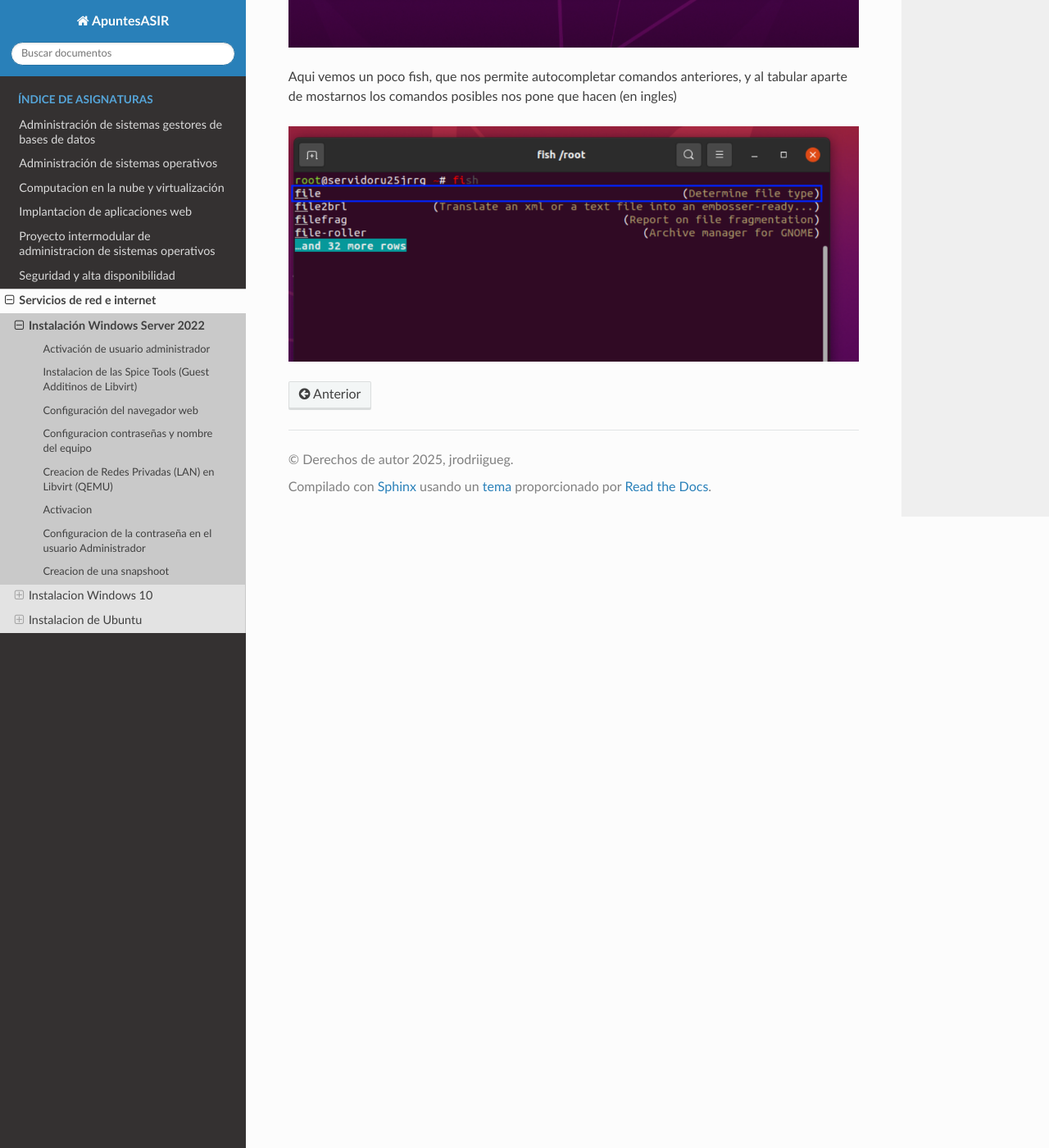
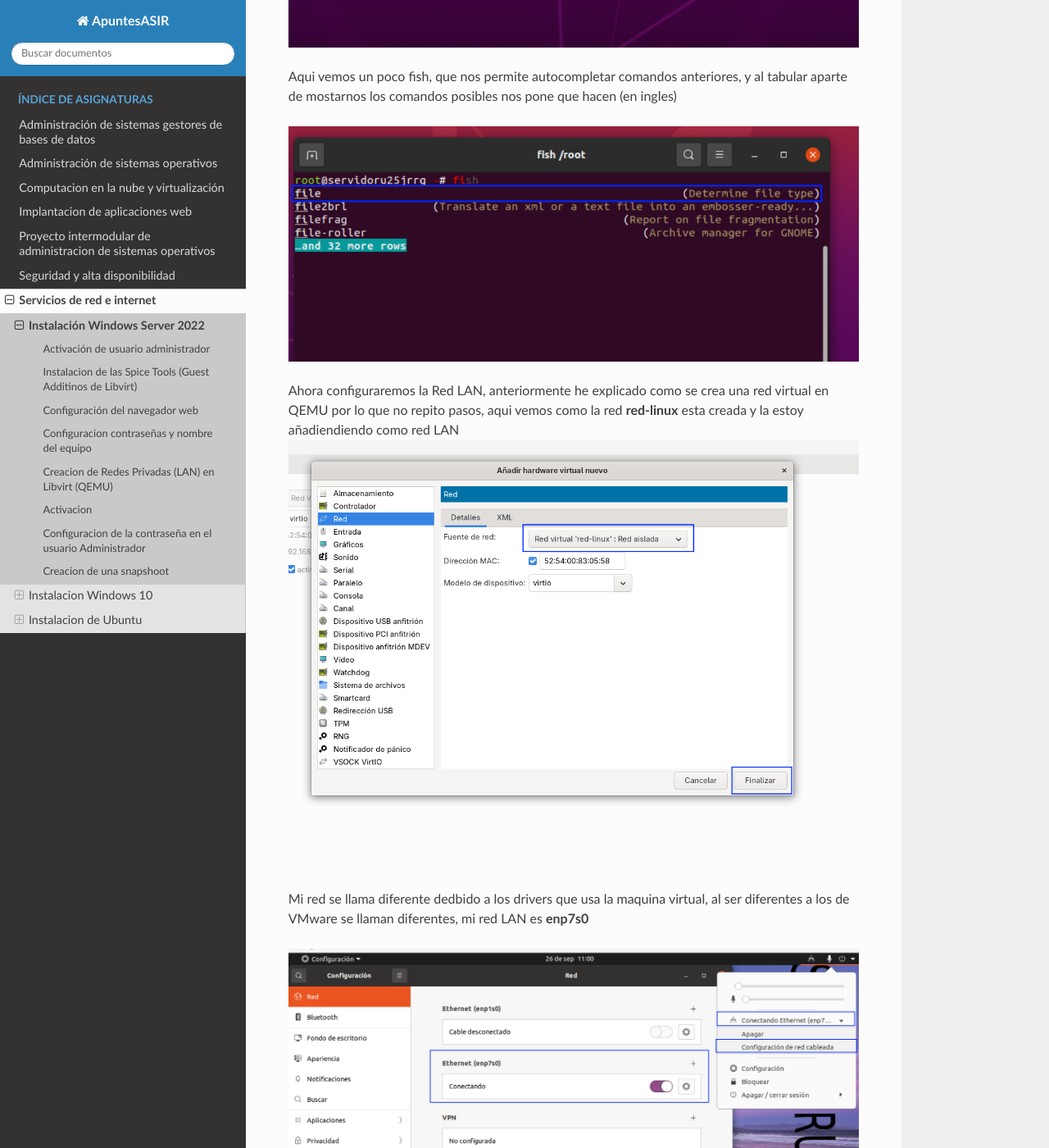
Before and after one commit to jrodriiguezg/ApuntesASIR, a Sphinx documentation site: the page built from docs/servicios-de-red-e-internet/instalacion-maquinas-iniciales.md, in a window 1280 px wide and 1400 px high, scrolled down 84113 px. Shown: the whole window at 82% size. Built offline with Sphinx 7.4.7 and the Read the Docs theme 3.1.0, drawn with Linux system fonts in a browser that asks for light colours; pages that are not in the unit, such as notebooks, are missing from menus; some of the changed text lies outside the part shown.

Commit message:
modified:   docs/administracion-de-sistemas-operativos/administracion-de-usuarios-y-grupos.md     new file:   docs/servicios-de-red-e-internet/images/ubuntu/39.png 	new file:   docs/servicios-de-red-e-internet/images/ubuntu/40.png 	new file:   docs/servicios-de-red-e-internet/images/ubuntu/41.png 	new file:   docs/servicios-de-red-e-internet/images/ubuntu/42.png 	new file:   docs/servicios-de-red-e-internet/images/ubuntu/43.png 	new file:   docs/servicios-de-red-e-internet/images/ubuntu/44.png 	new file:   docs/servicios-de-red-e-internet/images/ubuntu/45.png 	new file:   docs/servicios-de-red-e-internet/images/ubuntu/46.png 	new file:   docs/servicios-de-red-e-internet/images/ubuntu/47.png 	new file:   docs/servicios-de-red-e-internet/images/ubuntu/48.png 	new file:   docs/servicios-de-red-e-internet/images/ubuntu/49.png 	new file:   docs/servicios-de-red-e-internet/images/ubuntu/50.png 	new file:   docs/servicios-de-red-e-internet/images/ubuntu/51.png 	modified:   docs/servicios-de-red-e-internet/instalacion-maquinas-iniciales.md

````diff
--- a/docs/servicios-de-red-e-internet/instalacion-maquinas-iniciales.md
+++ b/docs/servicios-de-red-e-internet/instalacion-maquinas-iniciales.md
@@ -726,3 +726,36 @@
 Aqui vemos un poco fish, que nos permite autocompletar comandos anteriores, y al tabular aparte de mostarnos los comandos posibles nos pone que hacen (en ingles)
 
 ![Paso107](images/ubuntu/38.png)
+
+
+Ahora configuraremos la Red LAN, anteriormente he explicado como se crea una red virtual en QEMU por lo que no repito pasos, aqui vemos como la red **red-linux** esta creada y la estoy añadiendiendo como red LAN
+![Paso110](images/ubuntu/41.png)
+
+Mi red se llama diferente dedbido a los drivers que usa la maquina virtual, al ser diferentes a los de VMware se llaman diferentes, mi red LAN es **enp7s0**
+
+![Paso111](images/ubuntu/42.png)
+
+Pulsamos en el engranaje para abrir la configuracion, y le cambiamos el nombre y pones la direccion de red como manual y con la siguiente IP **192.168.20.1**
+
+![Paso112](images/ubuntu/43.png)
+![Paso113](images/ubuntu/45.png)
+
+Y ahora le cambiamos el nombre a la NAT
+
+![Paso114](images/ubuntu/44.png)
+
+Ahora instalamos las net-tools que son necesarias para usar el comando ```ifconfig```
+![Paso115](images/ubuntu/46.png)
+![Paso115.1](images/ubuntu/47.png)
+
+## Clonacion de la maquina virtual Ubuntu Servidor para hacer un cliente
+
+Seleccionamos la maquina virtual que queremos clonar y le hacemos clic derecho, pulsamos en el boton clonar
+![Paso116](images/ubuntu/48.png)
+
+Se nos abrira la siguiente ventana, solo hay un disco duro por lo que usamos ese
+![Paso117](images/ubuntu/49.png)
+
+Iniciara la clonacion y al final veremos como se ha clonado
+![Paso118](images/ubuntu/50.png)
+![Paso119](images/ubuntu/51.png)
````
Also changed, not shown: docs/administracion-de-sistemas-operativos/administracion-de-usuarios-y-grupos.md (+3 -0 lines), docs/servicios-de-red-e-internet/images/ubuntu/39.png (added), docs/servicios-de-red-e-internet/images/ubuntu/40.png (added), docs/servicios-de-red-e-internet/images/ubuntu/41.png (added), docs/servicios-de-red-e-internet/images/ubuntu/42.png (added), docs/servicios-de-red-e-internet/images/ubuntu/43.png (added), docs/servicios-de-red-e-internet/images/ubuntu/44.png (added), docs/servicios-de-red-e-internet/images/ubuntu/45.png (added), docs/servicios-de-red-e-internet/images/ubuntu/46.png (added), docs/servicios-de-red-e-internet/images/ubuntu/47.png (added), docs/servicios-de-red-e-internet/images/ubuntu/48.png (added), docs/servicios-de-red-e-internet/images/ubuntu/49.png (added), docs/servicios-de-red-e-internet/images/ubuntu/50.png (added), docs/servicios-de-red-e-internet/images/ubuntu/51.png (added).
